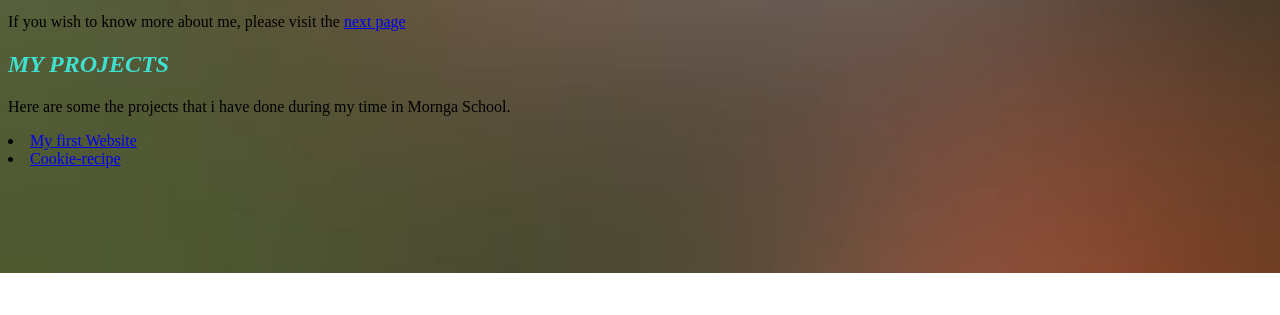
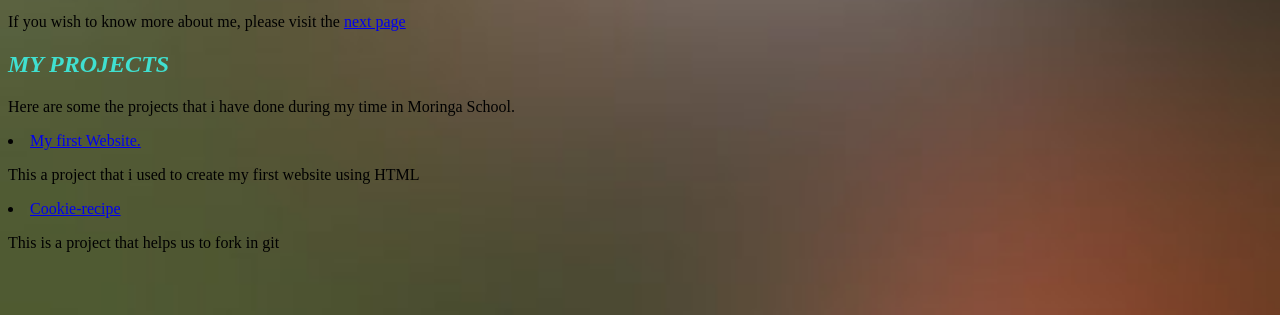
Before and after one commit to mi-ano/portfolio, a plain HTML site: page index.html in a window 1280 px wide. Shown: the part 485-800 px from the top of the page. Drawn offline with Linux system fonts and the light colour scheme; files whose address does not match are found by name.

Commit message:
added texts in index.html

```diff
--- a/index.html
+++ b/index.html
@@ -12,13 +12,15 @@
         </p>
         <p id="moreabout">If you wish to know more about me, please visit the <a href="about.html">next page</a></p>
     <h2> <em>MY PROJECTS</em></h2>
-        <p>Here are some the projects that i have done during my time in Mornga School.</p>
+        <p>Here are some the projects that i have done during my time in Moringa School.</p>
           <li>
-            <a href="https://github.com/mi-ano/hello-world/blob/master/hello-world.html">My first Website</a>
+            <a href="https://github.com/mi-ano/hello-world/blob/master/hello-world.html">My first Website.</a>
           </li>
+            <p>This a project that i used to create my first website using HTML</p>
           <li>
             <a href="https://github.com/mi-ano/cookie-recipe/blob/master/cookie-recipe.html">Cookie-recipe</a>
           </li>
+             <p>This is a project that helps us to fork in git </p>
   </div>
 </body>
 </html>
```
